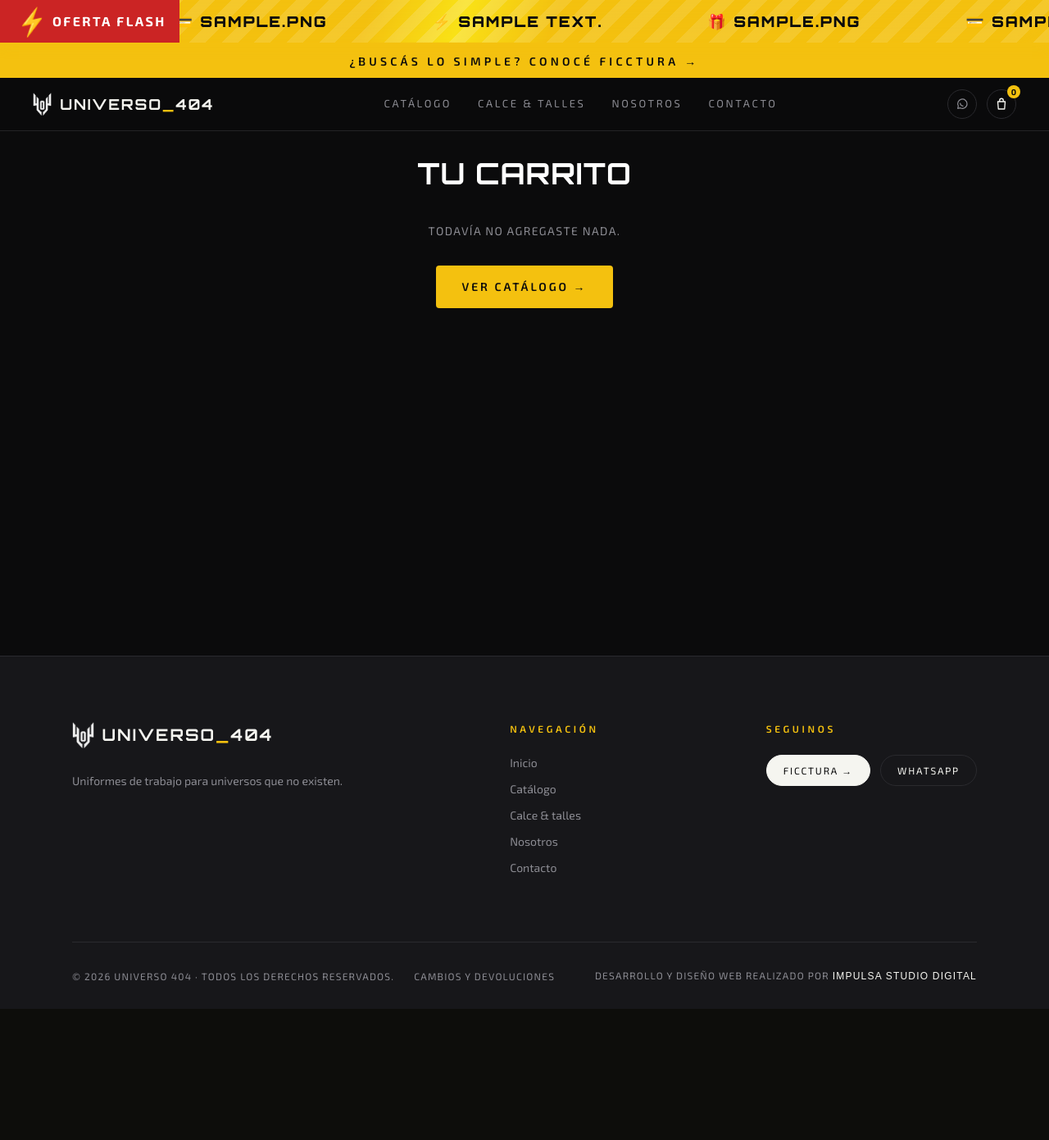
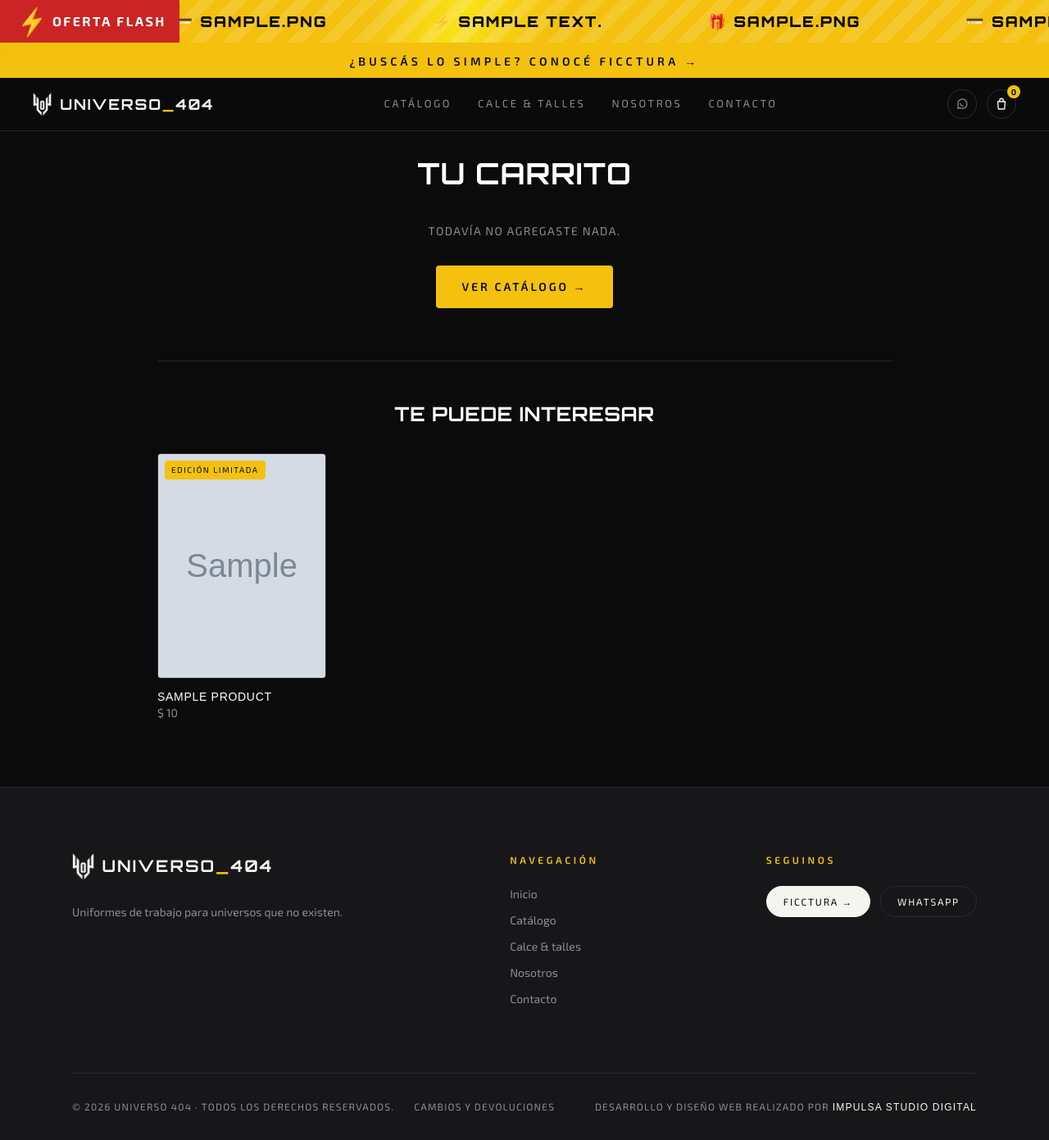
Before and after one commit to juanperdomo-9/ficctura-u404, a Django app: page /catalogo/carrito/ in a window 1280 px wide. Shown: the whole page at 82% size. Before the commit the page ends 1231 px from the top, so only its background shows below. Run offline with Django 5.2, Linux system fonts and the light colour scheme; tables that the repository leaves empty hold one stand-in row (values such as "Sample post"); grey boxes marked "Sample" are stand-in pictures; data that the repository does not hold is empty; style sheets or scripts are compiled from the project's sources; some web fonts are replaced.

Commit message:
Carrito: seguir comprando + recomendados al azar / Talles: volver a mi compra
- catalog/cart.html: botón "Seguir comprando" al lado de "Finalizar
  compra", y sección "Te puede interesar" con 4 productos al azar de
  la misma marca (excluye lo que ya está en el carrito) — se arma en
  cart_view (catalog/views.py) con order_by('?'), no hay datos de
  comportamiento todavía para algo más sofisticado.
- templates/talles.html: botón "Volver a mi compra" debajo de
  "Calcular mi talle", visible solo si document.referrer es una
  página de este mismo sitio (si entraste directo, sin referrer útil,
  no se muestra — no hay a dónde volver). Lógica en
  static/js/size-calculator.js.
- Bug real encontrado al probar: cart_view usaba item.variant (notación
  de objeto) para armar la lista de excluidos, pero Cart.items()
  devuelve diccionarios (item['variant']) — en el template funciona
  cualquiera de las dos formas (Django prueba ambas), en Python puro
  no. Corregido y verificado con un ítem real en el carrito.

```diff
--- a/catalog/views.py
+++ b/catalog/views.py
@@ -246,13 +246,31 @@ def _cart_payload(cart, error=None):
 def cart_view(request):
     """Página completa del carrito — funciona sin JS (el panel lateral es progressive enhancement encima de esto)."""
     cart = Cart(request)
+    items = cart.items()
+
+    # "Te puede interesar" — pedido del usuario (28/8): recomendaciones
+    # al azar en el carrito para invitar a seguir comprando. order_by('?')
+    # en vez de algo más sofisticado (más comprados, mismo estilo, etc.)
+    # porque no hay datos de comportamiento todavía para basar eso — random
+    # sobre lo disponible de la marca, sin repetir lo que ya está en el
+    # carrito.
+    already_in_cart = [item['variant'].product_id for item in items]
+    recommended = (
+        Product.objects.filter(brand=request.brand)
+        .available()
+        .exclude(pk__in=already_in_cart)
+        .select_related('category')
+        .prefetch_related('images')
+        .order_by('?')[:4]
+    )
 
     return render(request, 'catalog/cart.html', {
-        'items': cart.items(),
+        'items': items,
         'promotions': cart.get_applicable_discounts(),
         'subtotal': cart.get_subtotal(),
         'discount': cart.get_discount_total(),
         'total': cart.get_total(),
+        'recommended': recommended,
     })
 
 
--- a/templates/catalog/cart.html
+++ b/templates/catalog/cart.html
@@ -79,13 +79,39 @@
             </div>
         </div>
 
-        <a href="{% url 'catalog:checkout' %}"
-           class="block w-full text-center font-sans text-sm font-semibold uppercase tracking-[0.2em] py-4 rounded-sm transition-colors
-                  btn-lift {% if brand == 'u404' %}bg-u404-accent text-u404-bg hover:bg-u404-accent-hover{% else %}bg-ficctura-accent text-white hover:bg-ficctura-accent-hover{% endif %}">
-            Finalizar compra
-        </a>
+        <div class="flex flex-col sm:flex-row gap-3">
+            <a href="{% url 'catalog:checkout' %}"
+               class="flex-1 block text-center font-sans text-sm font-semibold uppercase tracking-[0.2em] py-4 rounded-sm transition-colors
+                      btn-lift {% if brand == 'u404' %}bg-u404-accent text-u404-bg hover:bg-u404-accent-hover{% else %}bg-ficctura-accent text-white hover:bg-ficctura-accent-hover{% endif %}">
+                Finalizar compra
+            </a>
+            <a href="{% url 'catalog:list' %}"
+               class="flex-1 block text-center font-sans text-sm font-semibold uppercase tracking-[0.2em] py-4 rounded-sm border transition-colors
+                      {% if brand == 'u404' %}border-u404-border text-u404-ink hover:border-u404-accent{% else %}border-ficctura-border text-ficctura-ink hover:border-ficctura-accent{% endif %}">
+                Seguir comprando
+            </a>
+        </div>
         {% endif %}
     </div>
+
+    {% comment %}
+    "Te puede interesar" — pedido del usuario (28/8): recomendaciones al
+    azar para invitar a seguir viendo el catálogo desde el carrito. Se
+    arma en cart_view (catalog/views.py) con order_by('?'), sin repetir
+    lo que ya está en el carrito.
+    {% endcomment %}
+    {% if recommended %}
+    <div class="max-w-4xl mx-auto mt-16 pt-12 border-t {% if brand == 'u404' %}border-u404-border{% else %}border-ficctura-border{% endif %}">
+        <h2 class="{% if brand == 'u404' %}font-u404{% else %}font-ficctura{% endif %} font-bold text-xl md:text-2xl uppercase tracking-wide mb-8 text-center">
+            Te puede interesar
+        </h2>
+        <div class="grid grid-cols-2 md:grid-cols-4 gap-5 md:gap-6">
+            {% for product in recommended %}
+            {% include 'catalog/_product_card.html' %}
+            {% endfor %}
+        </div>
+    </div>
+    {% endif %}
 </main>
 
 {% if brand == 'u404' %}
```
Also changed, not shown: static/js/size-calculator.js (+39 -1 lines), templates/talles.html (+14 -0 lines).
